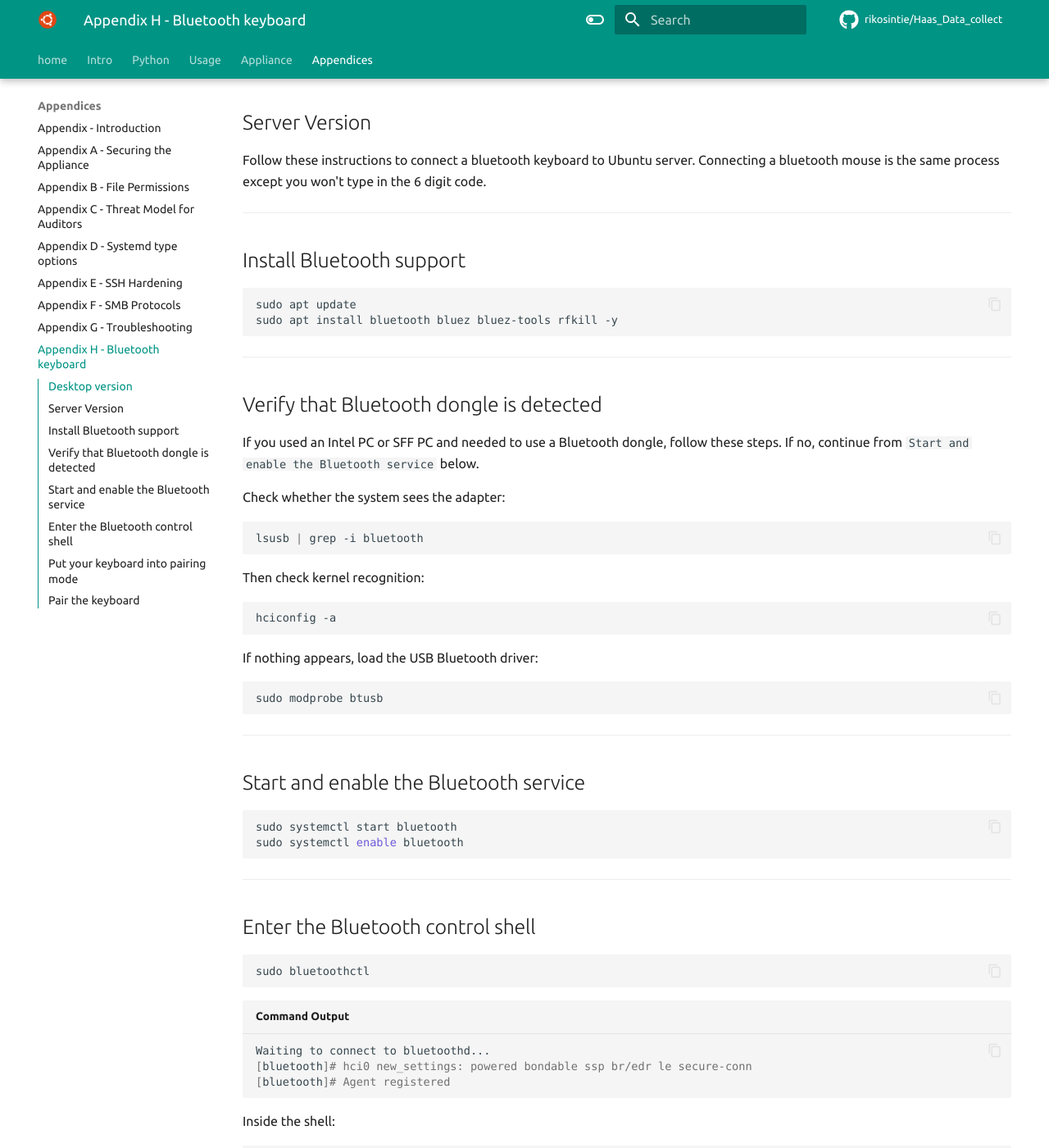
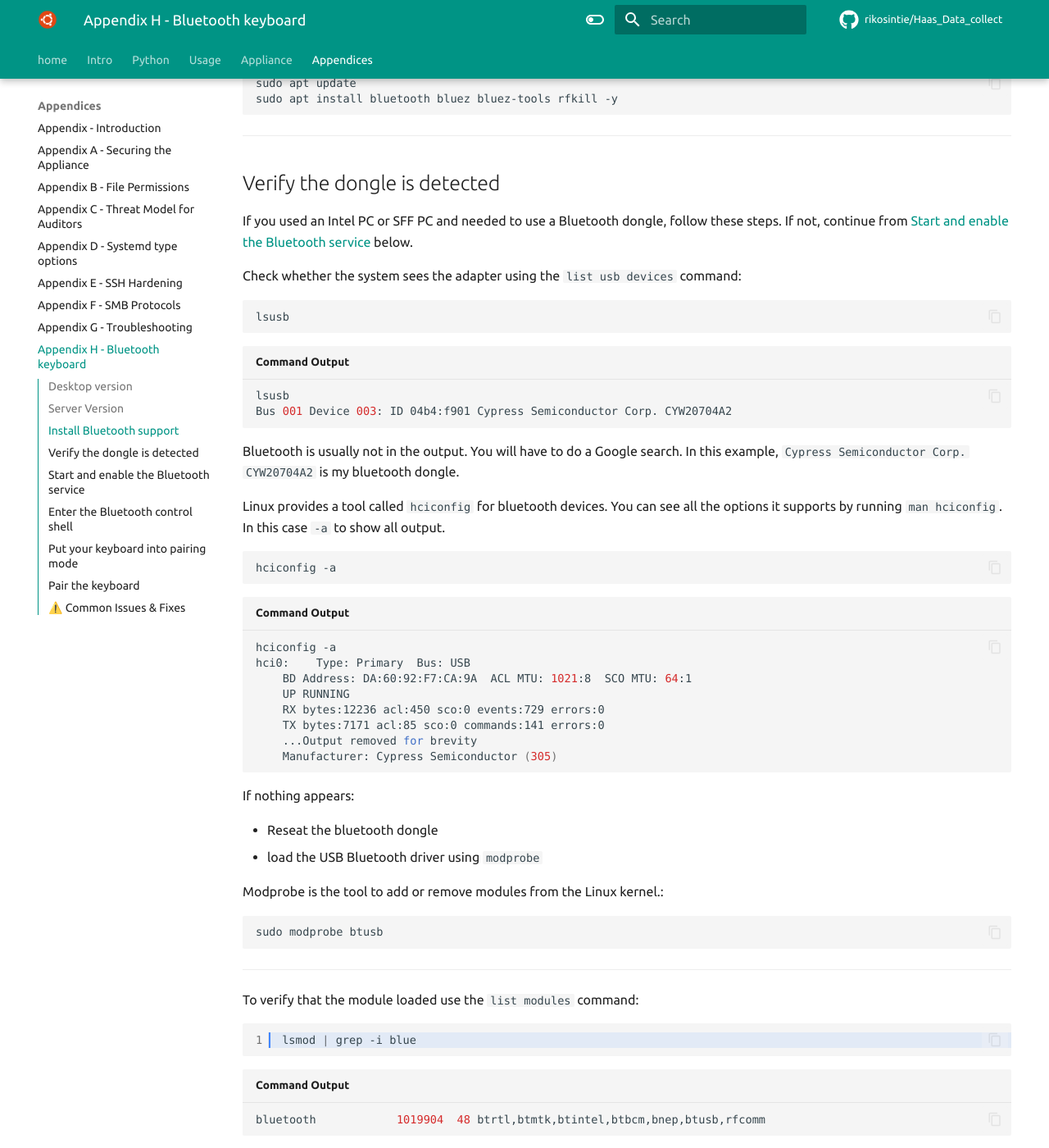
Before and after one commit to rikosintie/Haas_Data_collect, an MkDocs documentation site: the page built from docs/appendices/appendix-h.md, in a window 1280 px wide and 1400 px high, scrolled down 993 px. Shown: the whole window at 82% size. Built offline with MkDocs 1.6.1 and Material for MkDocs 9.7.7, drawn with Linux system fonts in a browser that asks for light colours; some web fonts are replaced; comment, search, counter and statistics services are not loaded; some of the changed text lies outside the part shown.

Commit message:
Git Title: appendix-h.md: - Formatting for clarity and consistency

````diff
--- a/docs/appendices/appendix-h.md
+++ b/docs/appendices/appendix-h.md
@@ -9,20 +9,6 @@ The Desktop version of Ubuntu has bluetooth support built in so you don't need t
 ----------------------------------------------------------------
 
 ![screenshot](../appendices/img/Bluetooth-settings.png)
-
-----------------------------------------------------------------
-
-If you aren't sure if your hardware has bluetooth enabled run the following:
-
-```bash linenums='1' hl_lines='1'
-lsmod | grep -i blue
-```
-
-```bash title='Command Output'
-bluetooth            1019904  48 btrtl,btmtk,btintel,btbcm,bnep,btusb,rfcomm
-```
-
-If you don't see any output you will need a dongle.
 
 ----------------------------------------------------------------
 
@@ -41,26 +27,61 @@ sudo apt install bluetooth bluez bluez-tools rfkill -y
 
 ----------------------------------------------------------------
 
-## Verify that Bluetooth dongle is detected
+## Verify the dongle is detected
 
-If you used an Intel PC or SFF PC and needed to use a Bluetooth dongle, follow these steps. If no, continue from `Start and enable the Bluetooth service` below.
+If you used an Intel PC or SFF PC and needed to use a Bluetooth dongle, follow these steps. If not, continue from [Start and enable the Bluetooth service](../appendices/appendix-h.md/#start-and-enable-the-bluetooth-service) below.
 
-Check whether the system sees the adapter:
+Check whether the system sees the adapter using the `list usb devices` command:
 
 ```bash
-lsusb | grep -i bluetooth
+lsusb
 ```
 
-Then check kernel recognition:
+```bash title='Command Output'
+lsusb
+Bus 001 Device 003: ID 04b4:f901 Cypress Semiconductor Corp. CYW20704A2
+```
+
+Bluetooth is usually not in the output. You will have to do a Google search. In this example, `Cypress Semiconductor Corp. CYW20704A2` is my bluetooth dongle.
+
+Linux provides a tool called `hciconfig` for bluetooth devices. You can see all the options it supports by running `man hciconfig`. In this case `-a` to show all output.
 
 ```bash
 hciconfig -a
 ```
 
-If nothing appears, load the USB Bluetooth driver:
+```bash title='Command Output'
+hciconfig -a
+hci0:    Type: Primary  Bus: USB
+    BD Address: DA:60:92:F7:CA:9A  ACL MTU: 1021:8  SCO MTU: 64:1
+    UP RUNNING
+    RX bytes:12236 acl:450 sco:0 events:729 errors:0
+    TX bytes:7171 acl:85 sco:0 commands:141 errors:0
+    ...Output removed for brevity
+    Manufacturer: Cypress Semiconductor (305)
+```
+
+If nothing appears:
+
+- Reseat the bluetooth dongle
+- load the USB Bluetooth driver using `modprobe`
+
+Modprobe is the tool to add or remove modules from the Linux kernel.:
 
 ```bash
 sudo modprobe btusb
+```
+
+----------------------------------------------------------------
+
+To verify that the module loaded use the `list modules` command:
+
+```bash linenums='1' hl_lines='1'
+lsmod | grep -i blue
+```
+
+```bash title='Command Output'
+bluetooth            1019904  48 btrtl,btmtk,btintel,btbcm,bnep,btusb,rfcomm
 ```
 
 ----------------------------------------------------------------
@@ -135,19 +156,25 @@ Once you see something like:
 ```
 
 Run:
+
+```bash
 pair DA:60:92:F7:CA:9A
+```
 
-Ubuntu will display a PIN code. Type that PIN on the MX Keys Mini and press Enter.
+Ubuntu will display a PIN code. Type that PIN on the keyboard and press Enter.
 
-This is required for keyboards.
+This is required for keyboards, not for mice.
 
 Then:
 [bluetooth]# trust DA:60:92:F7:CA:9A
 [bluetooth]# connect DA:60:92:F7:CA:9A
 
+!!! Note
+    Use the MAC of your keyboard, not the one in the example: DA:60:92:F7:CA:9
+
 ----------------------------------------------------------------
 
-⚠️ Common Issues & Fixes
+## ⚠️ Common Issues & Fixes
 
 1. Keyboard not detected
     1. Make sure it’s not still connected to another device — keyboards often stop advertising when already paired.
````
